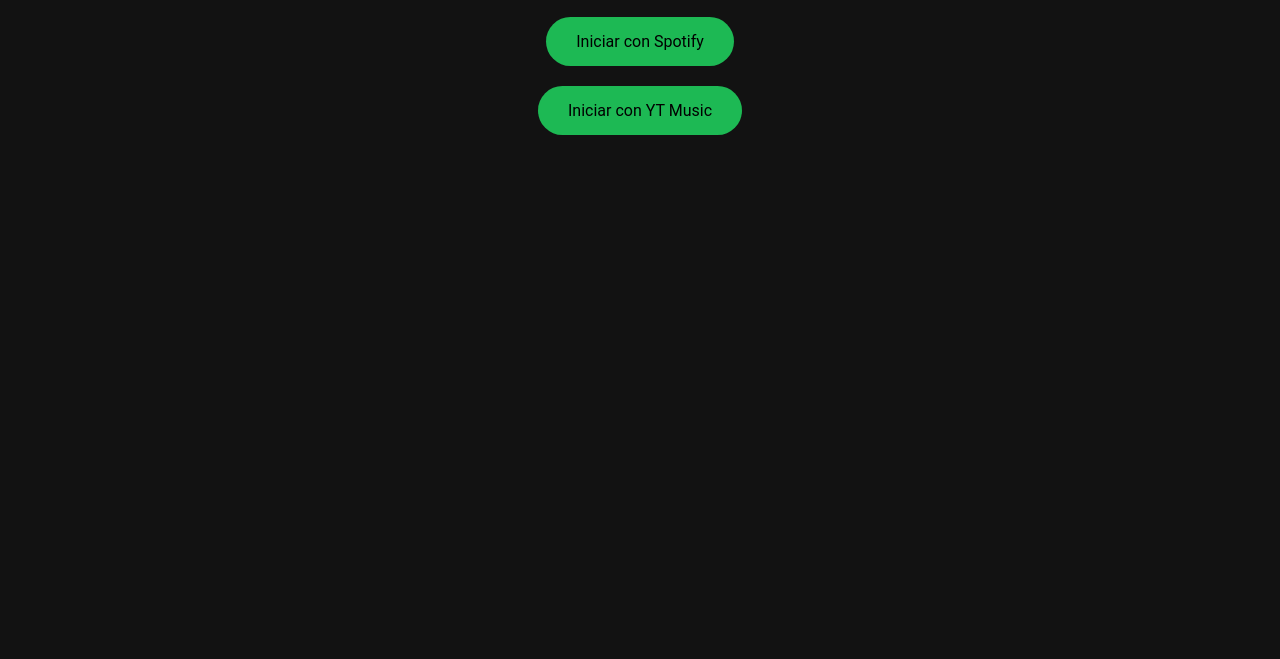
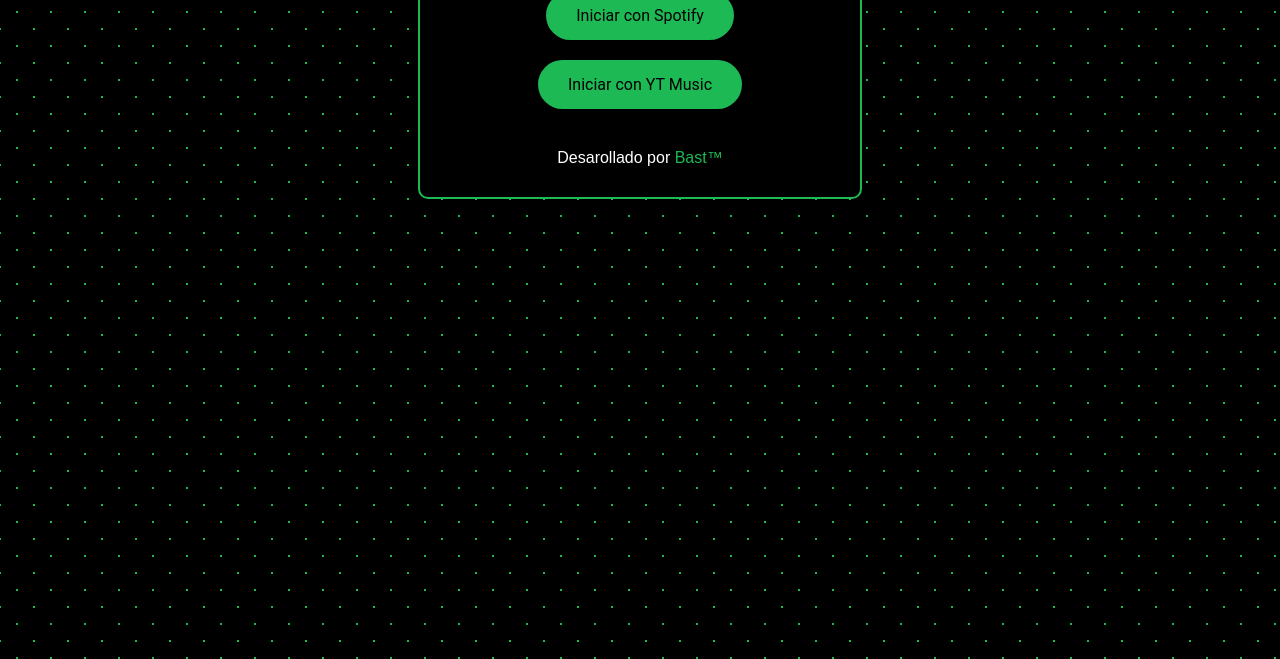
Before and after one commit to Bastcl/transfmusic, a plain HTML site: page index.html in a window 1280 px wide. Shown: the part 141-800 px from the top of the page. Drawn offline with Linux system fonts and the light colour scheme.

Commit message:
Agregar favicon, mejorar estilos de fondo y pie de página en index.html y style.css

```diff
--- a/index.html
+++ b/index.html
@@ -5,10 +5,10 @@
     <meta name="viewport" content="width=device-width, initial-scale=1.0">
     <title>TransfMusic</title>
     <link rel="stylesheet" href="style.css">
+    <link rel="shortcut icon" href="https" type="image/x-icon">
 </head>
 <body>
     <div class="container">
-        <h2>wena po chuchetumare</h2>
         <h1>TransfMusic</h1>
         <button id="login-spotify">Iniciar con Spotify</button>
         <button id="login-youtube">Iniciar con YT Music</button>
@@ -18,6 +18,7 @@
             <progress id="progress-bar" value="0" max="100"></progress>
             <p id="progress-text"></p>
         </div>
+        <footer>Desarollado por <a href="https://www.instagram.com/bastdiseno.cl" class="f-link">Bast&trade;</a></footer>
     </div>
     <script src="app.js"></script>
 </body>
--- a/style.css
+++ b/style.css
@@ -1,7 +1,16 @@
+html {
+    height: 100%;
+    background-color: #000000;
+    opacity: 1;
+    background-image: radial-gradient(#1DB954 0.8500000000000001px, transparent 0.8500000000000001px), radial-gradient(#1DB954 0.8500000000000001px, #000000 0.8500000000000001px);
+    background-size: 34px 34px;
+    background-position: 0 0, 17px 17px;
+    color: white;
+
+}
+
 body {
     font-family: 'Monotype', sans-serif;
-    background-color: #121212;
-    color: white;
     margin: 0;
     padding: 20px;
 }
@@ -10,6 +19,10 @@
     max-width: 400px;
     margin: 0 auto;
     text-align: center;
+    background-color: black;
+    border-radius: 10px;
+    border: 2px solid #1DB954;
+    padding: 20px;
 }
 
 button {
@@ -22,6 +35,7 @@
     font-size: 16px;
     cursor: pointer;
     transition: transform 0.2s;
+    color: black;
 }
 
 button:hover {
@@ -42,10 +56,10 @@
     text-align: center;
     margin-top: auto;
     padding: 10px 0;
-    margin-bottom: 20px;
 }
 
-footer a {
-    color: #1DB954; /* Verde de Spotify */
+.f-link {
+    color: #1DB954;
+    /* Verde de Spotify */
     text-decoration: none;
 }
```
